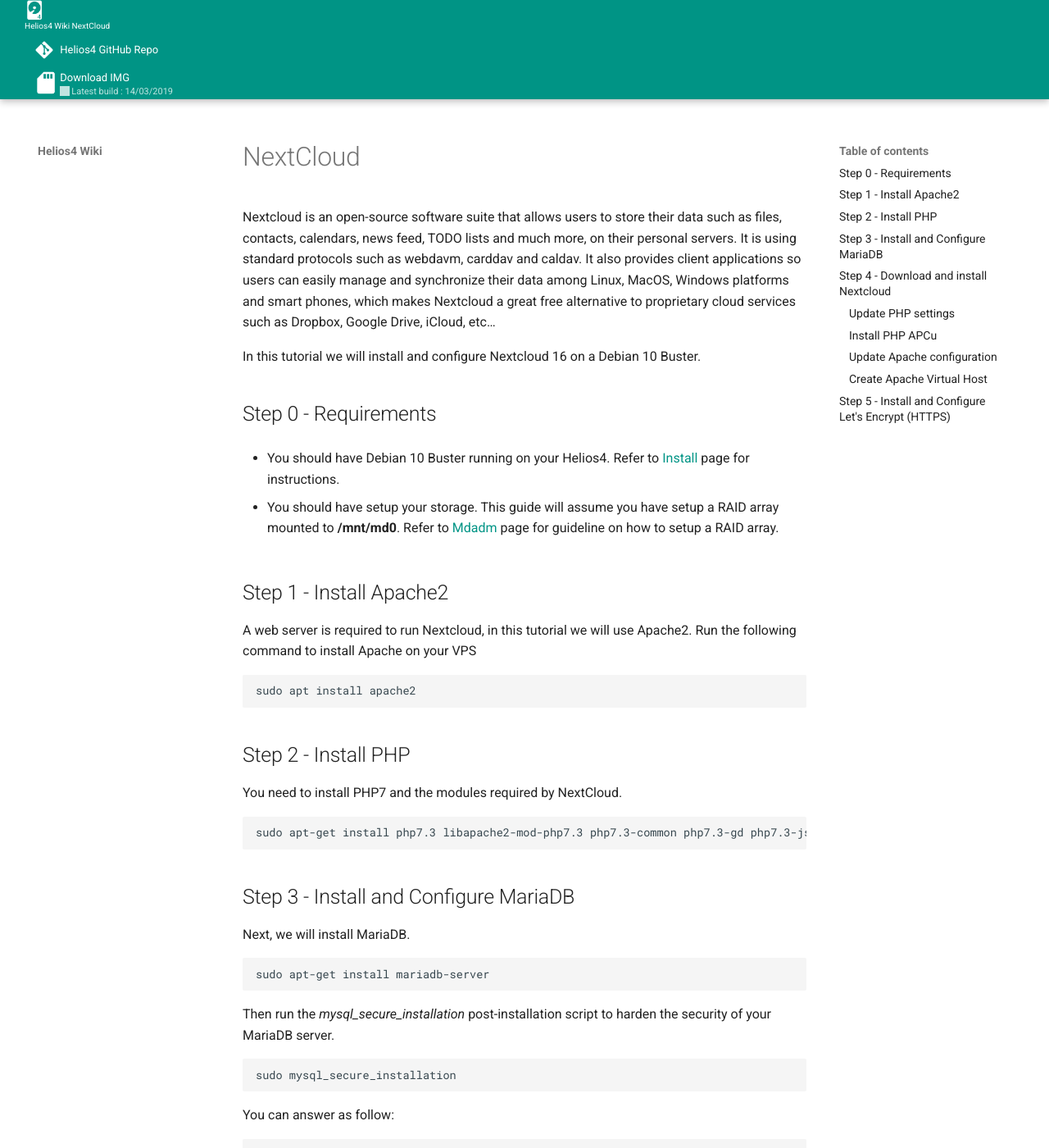
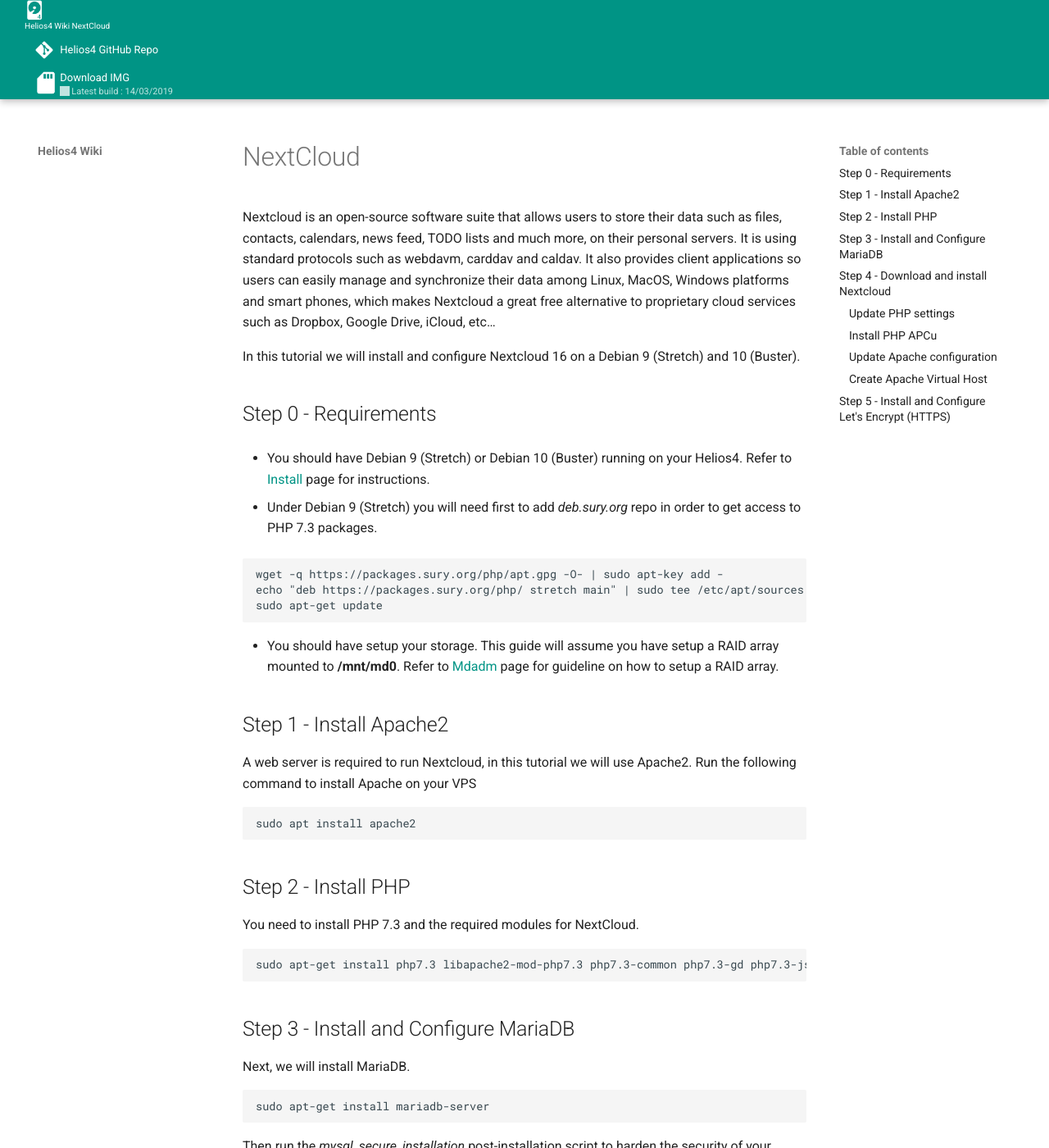
Before and after one commit to kobol-io/wiki, an MkDocs documentation site: the page built from docs/nextcloud.md, in a window 1280 px wide and 1400 px high. Shown: the whole window at 82% size. Built offline with MkDocs 1.6.1 and Material for MkDocs 9.7.7, drawn with Linux system fonts in a browser that asks for light colours.

Commit message:
Update nextcloud with deb.sury.org install instruction for Debian 9

````diff
--- a/docs/nextcloud.md
+++ b/docs/nextcloud.md
@@ -1,10 +1,18 @@
 Nextcloud is an open-source software suite that allows users to store their data such as files, contacts, calendars, news feed, TODO lists and much more, on their personal servers. It is using standard protocols such as webdavm, carddav and caldav. It also provides client applications so users can easily manage and synchronize their data among Linux, MacOS, Windows platforms and smart phones, which makes Nextcloud a great free alternative to proprietary cloud services such as Dropbox, Google Drive, iCloud, etc…
 
-In this tutorial we will install and configure Nextcloud 16 on a Debian 10 Buster.
+In this tutorial we will install and configure Nextcloud 16 on a Debian 9 (Stretch) and 10 (Buster).
 
 ## Step 0 - Requirements
 
-* You should have Debian 10 Buster running on your Helios4. Refer to [Install](/install) page for instructions.
+* You should have Debian 9 (Stretch) or Debian 10 (Buster) running on your Helios4. Refer to [Install](/install) page for instructions.
+
+* Under Debian 9 (Stretch) you will need first to add *deb.sury.org* repo in order to get access to PHP 7.3 packages.
+
+```
+wget -q https://packages.sury.org/php/apt.gpg -O- | sudo apt-key add -
+echo "deb https://packages.sury.org/php/ stretch main" | sudo tee /etc/apt/sources.list.d/php.list
+sudo apt-get update
+```
 
 * You should have setup your storage. This guide will assume you have setup a RAID array mounted to **/mnt/md0**. Refer to [Mdadm](/mdadm) page for guideline on how to setup a RAID array.
 
@@ -16,7 +24,7 @@ A web server is required to run Nextcloud, in this tutorial we will use Apache2.
 
 ## Step 2 - Install PHP
 
-You need to install PHP7 and the modules required by NextCloud.
+You need to install PHP 7.3 and the required modules for NextCloud.
 
     sudo apt-get install php7.3 libapache2-mod-php7.3 php7.3-common php7.3-gd php7.3-json php7.3-mysql php7.3-curl php7.3-mbstring php7.3-intl php-imagick php7.3-xml php7.3-zip php7.3-opcache
 
````
